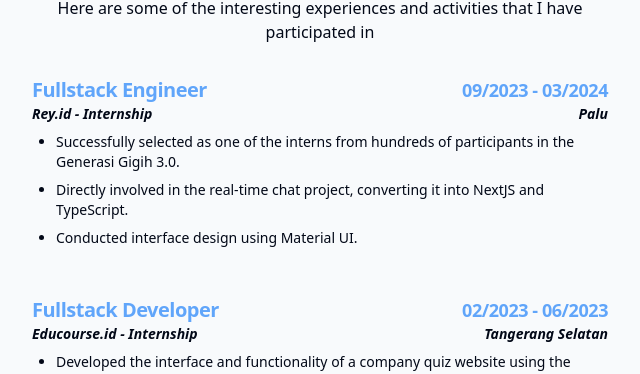
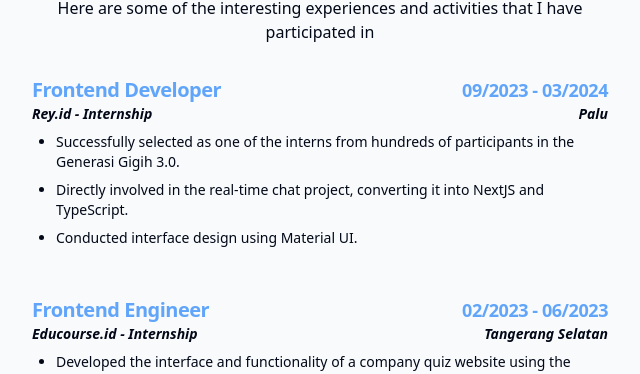
Before and after one commit to mpsalunggg/webku, a Next.js app: page /experience in a window 1280 px wide. Shown: the part 156-530 px from the top of the page, without its empty margins (320-960 px from the left). Built offline with nearby package versions, Linux system fonts and the light colour scheme.

Commit message:
fix: change role

```diff
--- a/src/constants/experience.ts
+++ b/src/constants/experience.ts
@@ -68,7 +68,7 @@
   },
   {
     id: 4,
-    role: 'Fullstack Developer',
+    role: 'Frontend Engineer',
     company: 'Educourse.id - Internship',
     place: 'Tangerang Selatan',
     duration: '02/2023 - 06/2023',
@@ -89,7 +89,7 @@
   },
   {
     id: 5,
-    role: 'Fullstack Engineer',
+    role: 'Frontend Developer',
     company: 'Rey.id - Internship',
     place: 'Palu',
     duration: '09/2023 - 03/2024',
```
